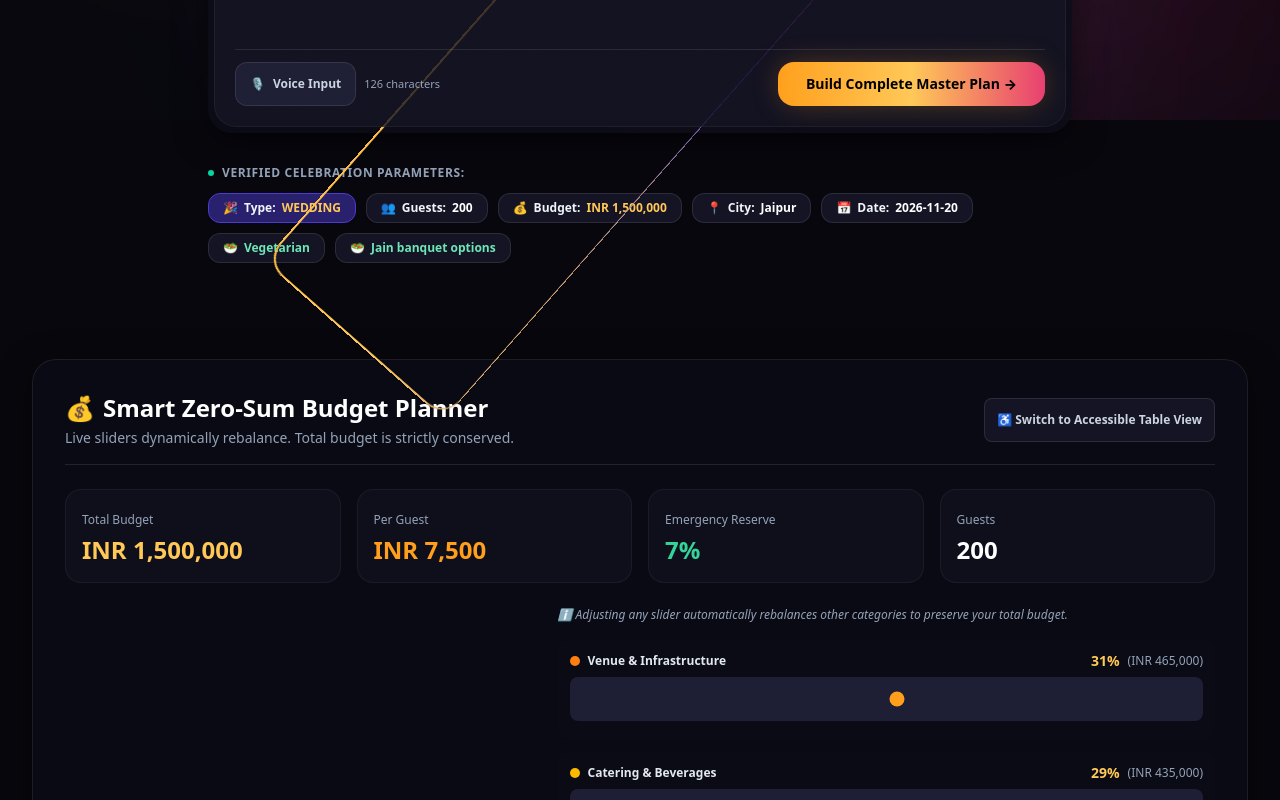
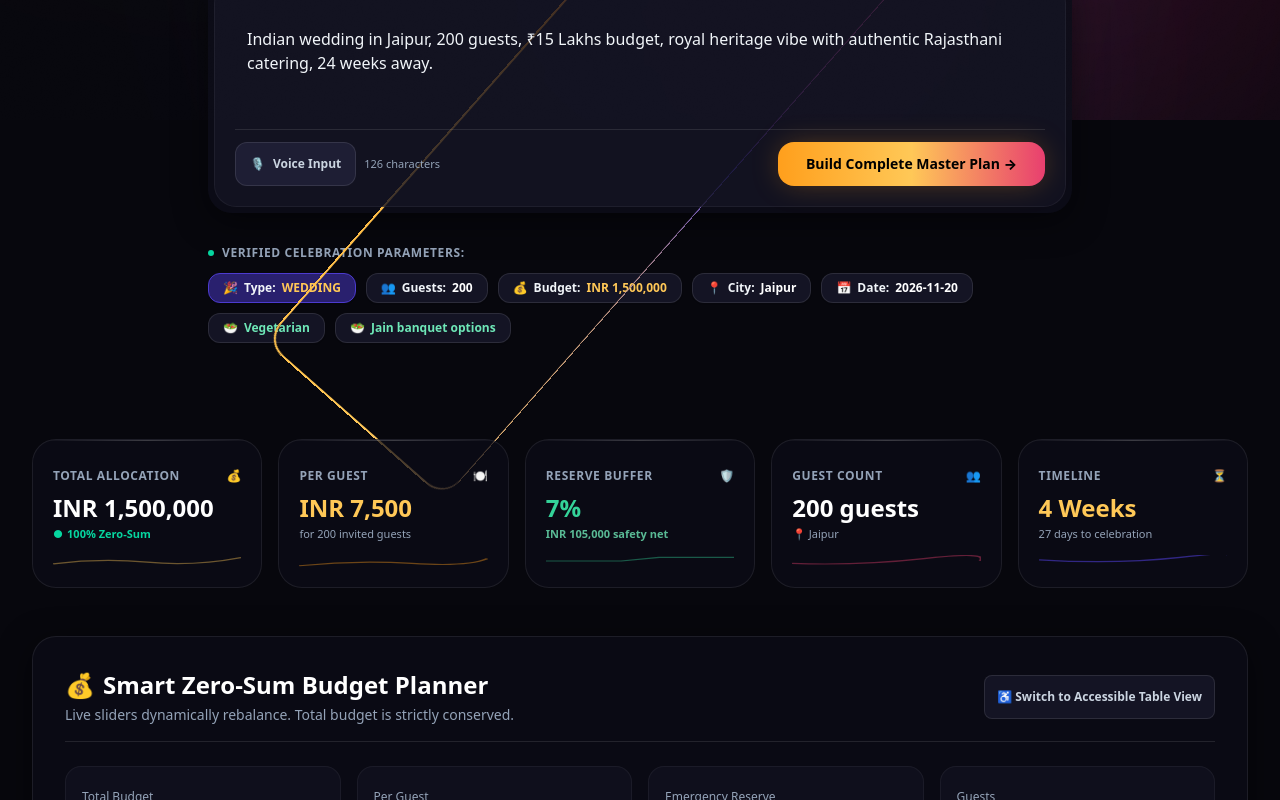
Before and after one commit to vedant-B22/jashn, a Next.js app: page / in a window 1280 px wide. Shown: the part 680-1480 px from the top of the page. Built offline with nearby package versions, Linux system fonts and the light colour scheme.

Commit message:
feat(ui): add Bento dashboard layout, CountUpNumber, and SummaryStatStrip

```diff
--- a/src/app/page.tsx
+++ b/src/app/page.tsx
@@ -10,6 +10,8 @@ import { PersonalizedIdeas } from '@/features/ideas/PersonalizedIdeas';
 import { PlanBStudio } from '@/features/planb/PlanBStudio';
 import { WhyThisDrawer } from '@/features/explainability/WhyThisDrawer';
 import { ExportSuite } from '@/features/export/ExportSuite';
+import { SummaryStatStrip } from '@/components/ui/SummaryStatStrip';
+import { Reveal } from '@/components/ui/Reveal';
 import { Locale } from '@/lib/i18n';
 import { triggerFestiveBurst } from '@/lib/confetti';
 import { EventBrief, BudgetBreakdown, TimelineSchedule, VendorChecklistItem, PlanBScenario, ExplainabilityRecord } from '@/engine/types';
@@ -21,7 +23,7 @@ import { calculatePlanBScenario } from '@/engine/contingency-engine';
 import { generateExplainabilityReports } from '@/engine/explainability';
 import { FallbackProvider } from '@/ai/providers/fallback-provider';
 
-// Initialize with the Primary Vertical: Indian Wedding (200 guests, ₹15 Lakhs)
+// Initialize with Primary Vertical: Indian Wedding (200 guests, ₹15 Lakhs)
 const DEFAULT_BRIEF: EventBrief = {
   eventType: 'wedding',
   guests: 200,
@@ -124,8 +126,9 @@ export default function HomePage() {
         hasPlan={Boolean(ideas)}
       />
 
-      <main id="main-content" className="flex-1 max-w-7xl w-full mx-auto px-4 sm:px-6 lg:px-8 py-8 space-y-12">
-        {/* Section 1: Brief Intake */}
+      <main id="main-content" className="flex-1 max-w-7xl w-full mx-auto px-4 sm:px-6 lg:px-8 pt-20 sm:pt-28 pb-16 space-y-12">
+        {/* Section 1: Brief Intake & Command Bar */}
+        <Reveal direction="up" delayMs={50}>
           <BriefIntake
             currentLocale={currentLocale}
             isLoading={isLoading}
@@ -133,8 +136,15 @@ export default function HomePage() {
             extractedBrief={brief}
             missingFields={missingFields}
           />
+        </Reveal>
+
+        {/* Real-time Summary Stat KPI Strip with Micro-charts */}
+        <Reveal direction="up" delayMs={100}>
+          <SummaryStatStrip brief={brief} budget={budget} currency={brief.currency} />
+        </Reveal>
 
         {/* Section 2: Smart Budget Planner */}
+        <Reveal direction="up" delayMs={120}>
           <BudgetPlanner
             currentLocale={currentLocale}
             breakdown={budget}
@@ -145,27 +155,38 @@ export default function HomePage() {
             guestCount={brief.guests}
             currency={brief.currency}
           />
+        </Reveal>
 
         {/* Section 3: Timeline Builder */}
+        <Reveal direction="up" delayMs={140}>
           <TimelineBuilder currentLocale={currentLocale} schedule={timeline} />
+        </Reveal>
 
         {/* Section 4: Vendor Checklist */}
+        <Reveal direction="up" delayMs={160}>
           <VendorChecklist currentLocale={currentLocale} initialChecklists={checklists} currency={brief.currency} />
+        </Reveal>
 
         {/* Section 5: Personalized Ideas & Procedural Mood Board */}
         {ideas && (
+          <Reveal direction="up" delayMs={180}>
             <PersonalizedIdeas
               currentLocale={currentLocale}
               ideas={ideas}
               onOpenWhyThis={() => setIsWhyThisOpen(true)}
             />
+          </Reveal>
         )}
 
-        {/* Section 6: Plan B Generator */}
+        {/* Section 6: Plan B Contingency Generator */}
+        <Reveal direction="up" delayMs={200}>
           <PlanBStudio currentLocale={currentLocale} scenarios={planBScenarios} currency={brief.currency} />
+        </Reveal>
 
         {/* Section 7 & 8: Export Suite */}
+        <Reveal direction="up" delayMs={220}>
           <ExportSuite currentLocale={currentLocale} brief={brief} budget={budget} timeline={timeline} />
+        </Reveal>
       </main>
 
       {/* Why This Drawer / Modal */}
@@ -176,13 +197,19 @@ export default function HomePage() {
         brief={brief}
       />
 
-      <footer className="w-full border-t border-white/10 py-8 px-4 text-center text-xs text-slate-500 no-print">
-        <div className="max-w-7xl mx-auto space-y-2">
-          <p className="font-semibold text-slate-400">
-            Jashn — GenAI-powered planning assistant that helps users organize weddings, birthdays, and community events with budgets, timelines, vendor checklists, and personalized ideas.
+      <footer className="w-full border-t border-white/10 py-10 px-4 text-center text-xs text-slate-500 no-print">
+        <div className="max-w-7xl mx-auto space-y-3">
+          <div className="flex items-center justify-center gap-2">
+            <span className="w-6 h-6 rounded-lg bg-gradient-to-tr from-festive-saffron to-festive-rose flex items-center justify-center text-black font-black text-xs">
+              ज
+            </span>
+            <span className="font-extrabold text-sm text-slate-300">Jashn Luxury Atelier</span>
+          </div>
+          <p className="font-medium text-slate-400 max-w-2xl mx-auto leading-relaxed">
+            GenAI-powered planning assistant organizing weddings, birthdays, and community events with deterministic zero-sum budgets, backward-scheduled timelines, and explainable recommendations.
           </p>
           <p className="text-[11px] text-slate-500">
-            Built with pure TypeScript deterministic rules & generative AI. Zero Cloud SDK dependencies. 100% offline fallback compliant.
+            Built with pure TypeScript deterministic rules & generative AI • Zero Cloud SDK dependencies • 100% offline fallback compliant • WCAG 2.2 AA Verified
           </p>
         </div>
       </footer>
--- /dev/null
+++ b/src/components/ui/CountUpNumber.tsx
@@ -0,0 +1,66 @@
+'use client';
+
+import React, { useState, useEffect, useRef } from 'react';
+
+interface CountUpNumberProps {
+  value: number;
+  durationMs?: number;
+  prefix?: string;
+  suffix?: string;
+  formatter?: (val: number) => string;
+  className?: string;
+}
+
+export function CountUpNumber({
+  value,
+  durationMs = 900,
+  prefix = '',
+  suffix = '',
+  formatter,
+  className = '',
+}: CountUpNumberProps) {
+  const [displayValue, setDisplayValue] = useState(value);
+  const prevValueRef = useRef(value);
+
+  useEffect(() => {
+    const mq = window.matchMedia('(prefers-reduced-motion: reduce)');
+    if (mq.matches || document.documentElement.classList.contains('reduce-motion')) {
+      setDisplayValue(value);
+      prevValueRef.current = value;
+      return;
+    }
+
+    let start = 0;
+    const startVal = prevValueRef.current;
+    const diff = value - startVal;
+    let animationFrameId: number;
+
+    const step = (timestamp: number) => {
+      if (!start) start = timestamp;
+      const progress = Math.min((timestamp - start) / durationMs, 1);
+      // EaseOutQuart
+      const eased = 1 - Math.pow(1 - progress, 4);
+      const current = Math.round(startVal + diff * eased);
+      setDisplayValue(current);
+
+      if (progress < 1) {
+        animationFrameId = window.requestAnimationFrame(step);
+      } else {
+        prevValueRef.current = value;
+      }
+    };
+
+    animationFrameId = window.requestAnimationFrame(step);
+    return () => window.cancelAnimationFrame(animationFrameId);
+  }, [value, durationMs]);
+
+  const formatted = formatter ? formatter(displayValue) : displayValue.toLocaleString();
+
+  return (
+    <span className={`tabular-nums ${className}`}>
+      {prefix}
+      {formatted}
+      {suffix}
+    </span>
+  );
+}
--- /dev/null
+++ b/src/components/ui/SummaryStatStrip.tsx
@@ -0,0 +1,130 @@
+'use client';
+
+import React from 'react';
+import { SpotlightCard } from './SpotlightCard';
+import { CountUpNumber } from './CountUpNumber';
+import { EventBrief, BudgetBreakdown } from '@/engine/types';
+
+interface SummaryStatStripProps {
+  brief: EventBrief;
+  budget: BudgetBreakdown;
+  currency: string;
+}
+
+export function SummaryStatStrip({ brief, budget, currency }: SummaryStatStripProps) {
+  // Compute approximate weeks / days to event
+  const today = new Date();
+  const target = new Date(brief.targetDate);
+  const diffDays = Math.max(0, Math.ceil((target.getTime() - today.getTime()) / (1000 * 60 * 60 * 24)));
+  const diffWeeks = Math.max(1, Math.round(diffDays / 7));
+
+  return (
+    <div className="grid grid-cols-2 md:grid-cols-5 gap-3.5 sm:gap-4 my-8">
+      {/* 1. Total Budget */}
+      <SpotlightCard className="p-4 sm:p-5 flex flex-col justify-between space-y-2 border-festive-saffron/20">
+        <div className="flex items-center justify-between text-xs text-slate-400 font-semibold">
+          <span className="uppercase tracking-wider">Total Allocation</span>
+          <span className="text-festive-gold">💰</span>
+        </div>
+        <div>
+          <p className="text-xl sm:text-2xl font-black text-white">
+            <CountUpNumber value={budget.totalBudget} prefix={`${currency} `} />
+          </p>
+          <span className="text-[11px] font-bold text-festive-jade flex items-center gap-1 mt-0.5">
+            <span>●</span> 100% Zero-Sum
+          </span>
+        </div>
+        {/* Micro Sparkline SVG */}
+        <div className="h-4 w-full pt-1" aria-hidden="true">
+          <svg viewBox="0 0 100 20" preserveAspectRatio="none" className="w-full h-full text-festive-gold/40">
+            <path d="M0 15 Q25 5, 50 12 T100 4" fill="none" stroke="currentColor" strokeWidth="2" />
+          </svg>
+        </div>
+      </SpotlightCard>
+
+      {/* 2. Per Guest Investment */}
+      <SpotlightCard className="p-4 sm:p-5 flex flex-col justify-between space-y-2 border-festive-gold/20">
+        <div className="flex items-center justify-between text-xs text-slate-400 font-semibold">
+          <span className="uppercase tracking-wider">Per Guest</span>
+          <span className="text-festive-saffron">🍽️</span>
+        </div>
+        <div>
+          <p className="text-xl sm:text-2xl font-black text-festive-gold">
+            <CountUpNumber value={budget.perGuestAverage} prefix={`${currency} `} />
+          </p>
+          <span className="text-[11px] text-slate-400 mt-0.5 block">
+            for {brief.guests} invited guests
+          </span>
+        </div>
+        <div className="h-4 w-full pt-1" aria-hidden="true">
+          <svg viewBox="0 0 100 20" preserveAspectRatio="none" className="w-full h-full text-festive-saffron/40">
+            <path d="M0 18 Q30 8, 60 14 T100 6" fill="none" stroke="currentColor" strokeWidth="2" />
+          </svg>
+        </div>
+      </SpotlightCard>
+
+      {/* 3. Contingency Reserve */}
+      <SpotlightCard className="p-4 sm:p-5 flex flex-col justify-between space-y-2 border-emerald-500/20">
+        <div className="flex items-center justify-between text-xs text-slate-400 font-semibold">
+          <span className="uppercase tracking-wider">Reserve Buffer</span>
+          <span className="text-emerald-400">🛡️</span>
+        </div>
+        <div>
+          <p className="text-xl sm:text-2xl font-black text-emerald-400">
+            <CountUpNumber value={budget.contingencyPercentage} suffix="%" />
+          </p>
+          <span className="text-[11px] text-emerald-300/80 font-bold mt-0.5 block">
+            {currency} {Math.round(budget.totalBudget * (budget.contingencyPercentage / 100)).toLocaleString()} safety net
+          </span>
+        </div>
+        <div className="h-4 w-full pt-1" aria-hidden="true">
+          <svg viewBox="0 0 100 20" preserveAspectRatio="none" className="w-full h-full text-emerald-400/40">
+            <path d="M0 10 L40 10 L60 4 L100 4" fill="none" stroke="currentColor" strokeWidth="2" />
+          </svg>
+        </div>
+      </SpotlightCard>
+
+      {/* 4. Headcount */}
+      <SpotlightCard className="p-4 sm:p-5 flex flex-col justify-between space-y-2 border-festive-rose/20">
+        <div className="flex items-center justify-between text-xs text-slate-400 font-semibold">
+          <span className="uppercase tracking-wider">Guest Count</span>
+          <span className="text-festive-rose">👥</span>
+        </div>
+        <div>
+          <p className="text-xl sm:text-2xl font-black text-white">
+            <CountUpNumber value={brief.guests} suffix=" guests" />
+          </p>
+          <span className="text-[11px] text-slate-400 mt-0.5 block">
+            📍 {brief.city}
+          </span>
+        </div>
+        <div className="h-4 w-full pt-1" aria-hidden="true">
+          <svg viewBox="0 0 100 20" preserveAspectRatio="none" className="w-full h-full text-festive-rose/40">
+            <path d="M0 14 Q35 18, 70 6 T100 10" fill="none" stroke="currentColor" strokeWidth="2" />
+          </svg>
+        </div>
+      </SpotlightCard>
+
+      {/* 5. Countdown */}
+      <SpotlightCard className="p-4 sm:p-5 flex flex-col justify-between space-y-2 border-festive-indigo/40 col-span-2 md:col-span-1">
+        <div className="flex items-center justify-between text-xs text-slate-400 font-semibold">
+          <span className="uppercase tracking-wider">Timeline</span>
+          <span className="text-festive-gold">⏳</span>
+        </div>
+        <div>
+          <p className="text-xl sm:text-2xl font-black text-festive-gold">
+            <CountUpNumber value={diffWeeks} suffix=" Weeks" />
+          </p>
+          <span className="text-[11px] text-slate-400 mt-0.5 block">
+            {diffDays} days to celebration
+          </span>
+        </div>
+        <div className="h-4 w-full pt-1" aria-hidden="true">
+          <svg viewBox="0 0 100 20" preserveAspectRatio="none" className="w-full h-full text-festive-indigo/60">
+            <path d="M0 8 Q40 16, 75 4 T100 2" fill="none" stroke="currentColor" strokeWidth="2" />
+          </svg>
+        </div>
+      </SpotlightCard>
+    </div>
+  );
+}
```
Lines whose indentation alone changed are shown as unchanged.
